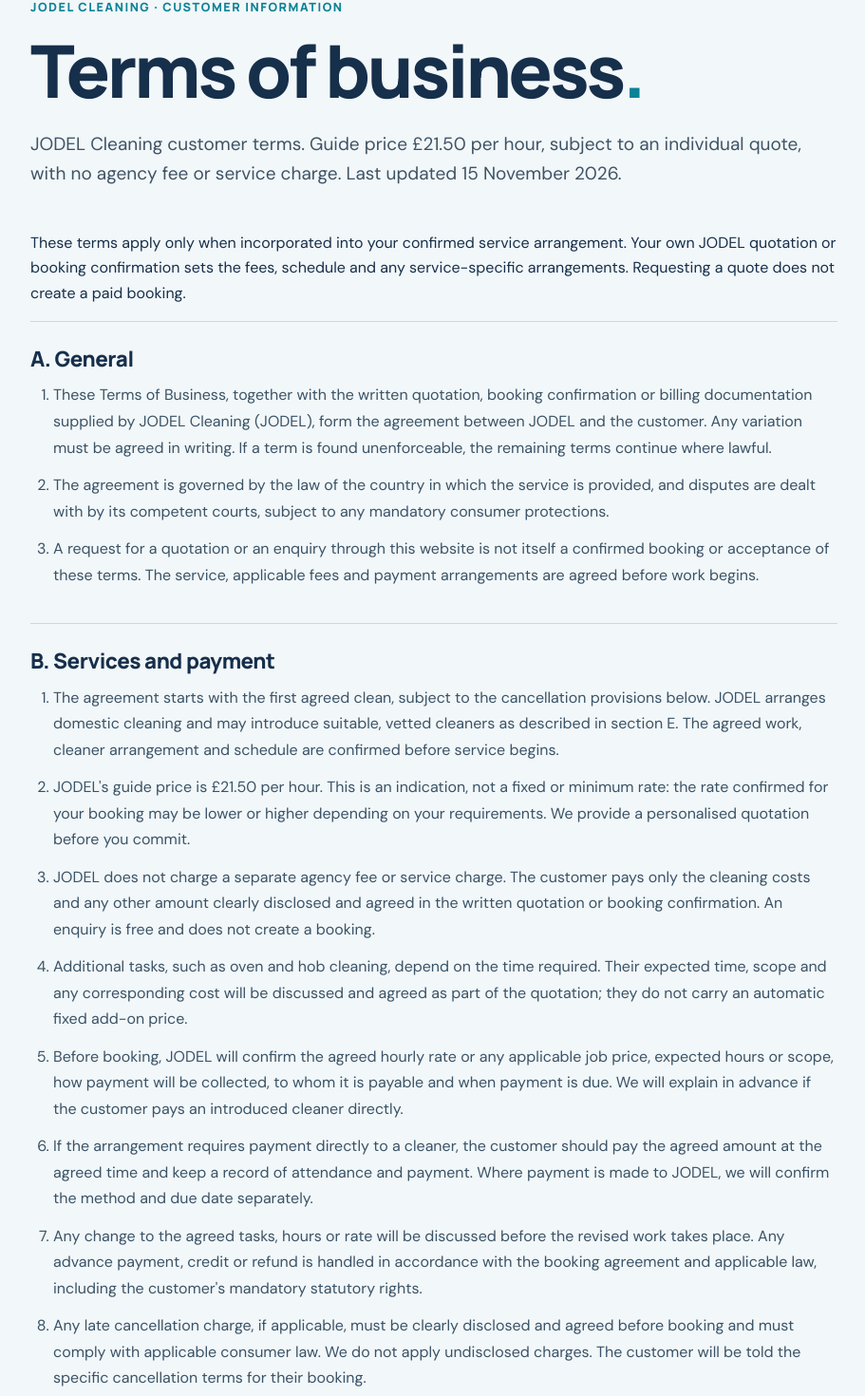
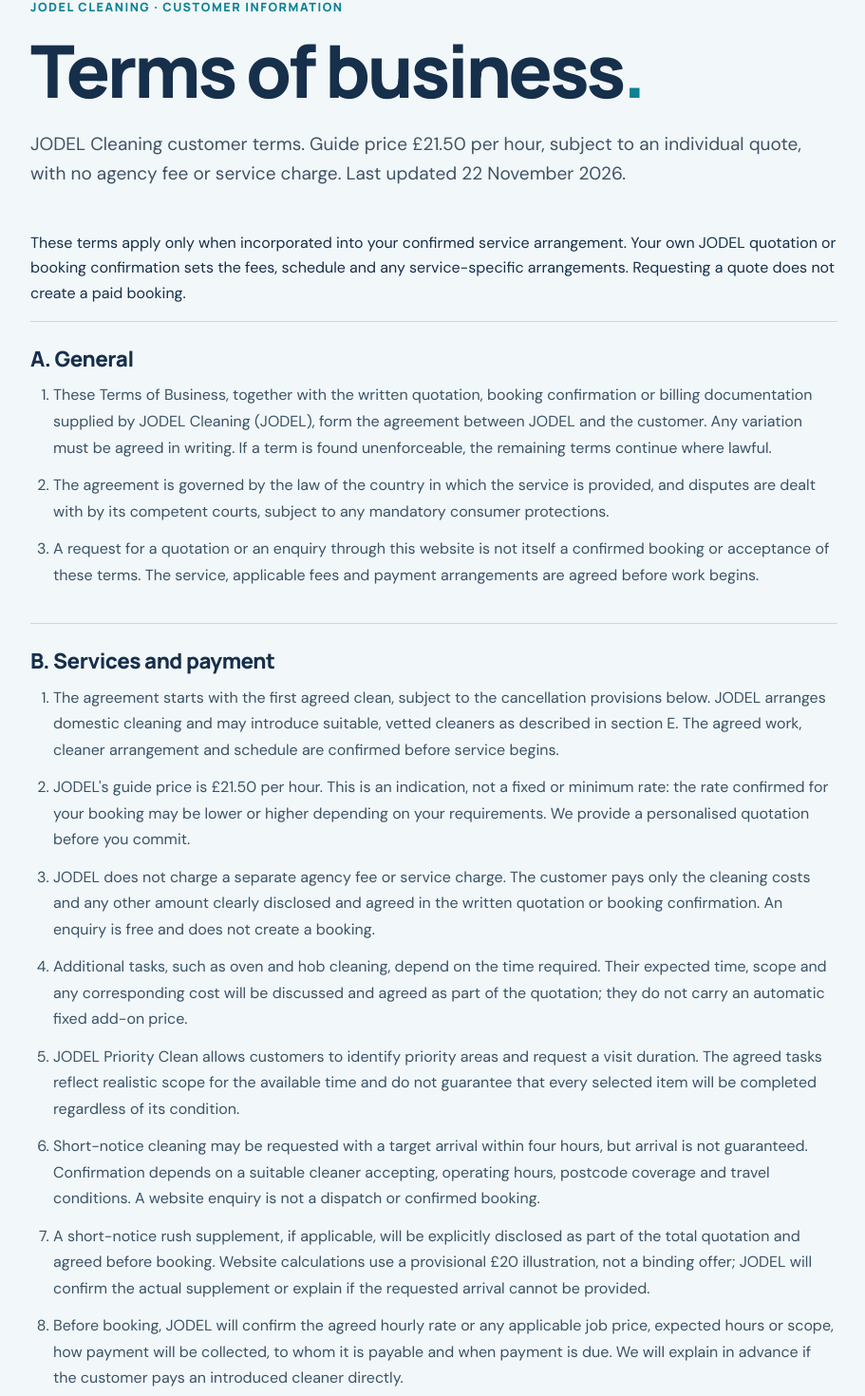
Before and after one commit to abahalex/jodel-website, a Next.js app: page /terms in a window 1280 px wide. Shown: the part 159-1629 px from the top of the page at 95% size, without its empty margins (183-1094 px from the left). Built offline with nearby package versions, Linux system fonts and the light colour scheme; no server answers.

Commit message:
docs: clarify conditional urgent arrival, Priority Clean scope and transparent rush fee

```diff
--- a/src/app/terms/page.tsx
+++ b/src/app/terms/page.tsx
@@ -23,6 +23,9 @@ const clauses = [
       "JODEL's guide price is £21.50 per hour. This is an indication, not a fixed or minimum rate: the rate confirmed for your booking may be lower or higher depending on your requirements. We provide a personalised quotation before you commit.",
       "JODEL does not charge a separate agency fee or service charge. The customer pays only the cleaning costs and any other amount clearly disclosed and agreed in the written quotation or booking confirmation. An enquiry is free and does not create a booking.",
       "Additional tasks, such as oven and hob cleaning, depend on the time required. Their expected time, scope and any corresponding cost will be discussed and agreed as part of the quotation; they do not carry an automatic fixed add-on price.",
+      "JODEL Priority Clean allows customers to identify priority areas and request a visit duration. The agreed tasks reflect realistic scope for the available time and do not guarantee that every selected item will be completed regardless of its condition.",
+      "Short-notice cleaning may be requested with a target arrival within four hours, but arrival is not guaranteed. Confirmation depends on a suitable cleaner accepting, operating hours, postcode coverage and travel conditions. A website enquiry is not a dispatch or confirmed booking.",
+      "A short-notice rush supplement, if applicable, will be explicitly disclosed as part of the total quotation and agreed before booking. Website calculations use a provisional £20 illustration, not a binding offer; JODEL will confirm the actual supplement or explain if the requested arrival cannot be provided.",
       "Before booking, JODEL will confirm the agreed hourly rate or any applicable job price, expected hours or scope, how payment will be collected, to whom it is payable and when payment is due. We will explain in advance if the customer pays an introduced cleaner directly.",
       "If the arrangement requires payment directly to a cleaner, the customer should pay the agreed amount at the agreed time and keep a record of attendance and payment. Where payment is made to JODEL, we will confirm the method and due date separately.",
       "Any change to the agreed tasks, hours or rate will be discussed before the revised work takes place. Any advance payment, credit or refund is handled in accordance with the booking agreement and applicable law, including the customer's mandatory statutory rights.",
@@ -94,7 +97,7 @@ export default function TermsPage() {
         <Link className="legal-back" href="/">← Back to JODEL</Link>
         <p className="eyebrow">JODEL CLEANING · CUSTOMER INFORMATION</p>
         <h1>Terms of business<span className="period">.</span></h1>
-        <p className="legal-intro">JODEL Cleaning customer terms. Guide price £21.50 per hour, subject to an individual quote, with no agency fee or service charge. Last updated 15 November 2026.</p>
+        <p className="legal-intro">JODEL Cleaning customer terms. Guide price £21.50 per hour, subject to an individual quote, with no agency fee or service charge. Last updated 22 November 2026.</p>
         <p>These terms apply only when incorporated into your confirmed service arrangement. Your own JODEL quotation or booking confirmation sets the fees, schedule and any service-specific arrangements. Requesting a quote does not create a paid booking.</p>
         {clauses.map((section) => (
           <section key={section.title}>
```
